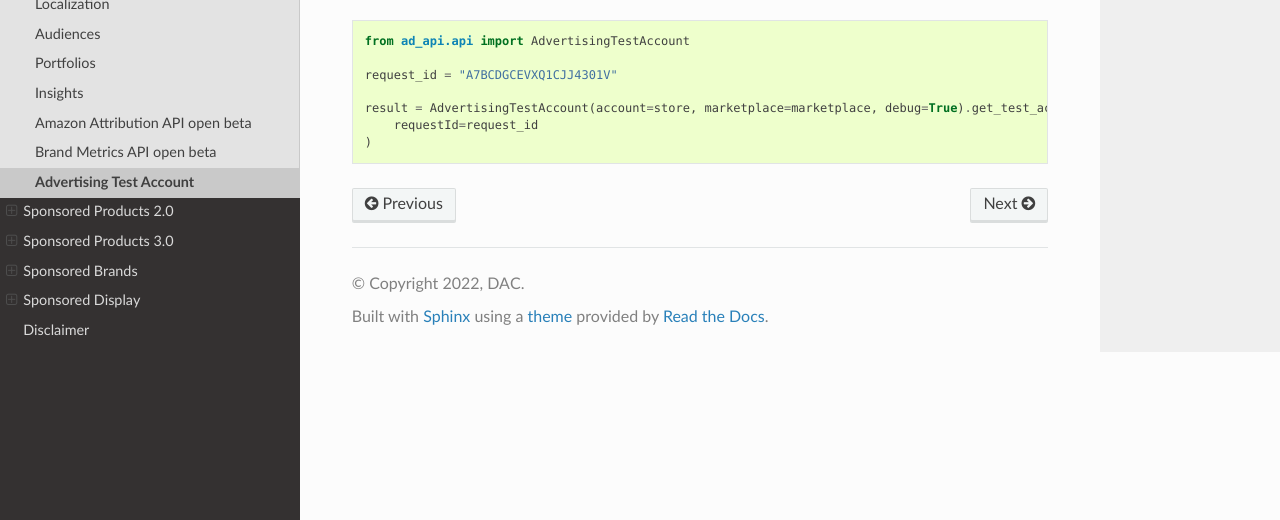
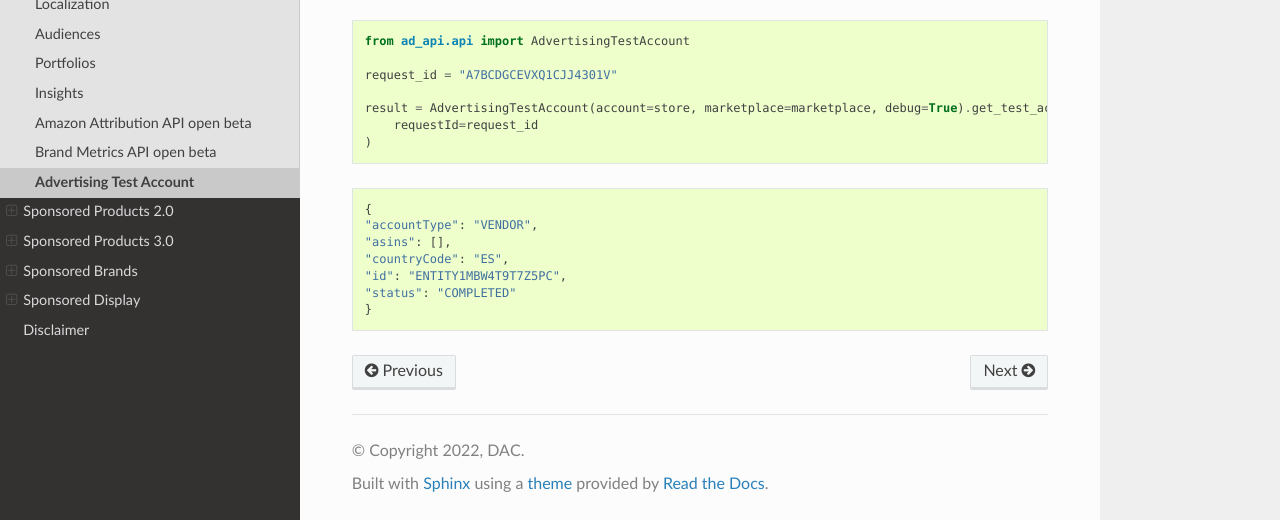
Before and after one commit to denisneuf/python-amazon-ad-api, a Sphinx documentation site: the page built from docs/api/advertising_test_account.rst, in a window 1280 px wide and 900 px high, scrolled down 599 px, cut to the strip 380-900 px from the top of the window. Built offline with Sphinx 7.4.7 and the Read the Docs theme 2.0.0, drawn with Linux system fonts in a browser that asks for light colours.

Commit message:
complete ad test account help

```diff
--- a/docs/api/advertising_test_account.rst
+++ b/docs/api/advertising_test_account.rst
@@ -43,3 +43,14 @@ Advertising Test Account
     result = AdvertisingTestAccount(account=store, marketplace=marketplace, debug=True).get_test_account(
         requestId=request_id
     )
+
+
+.. code-block:: python
+
+    {
+    "accountType": "VENDOR",
+    "asins": [],
+    "countryCode": "ES",
+    "id": "ENTITY1MBW4T9T7Z5PC",
+    "status": "COMPLETED"
+    }
```
